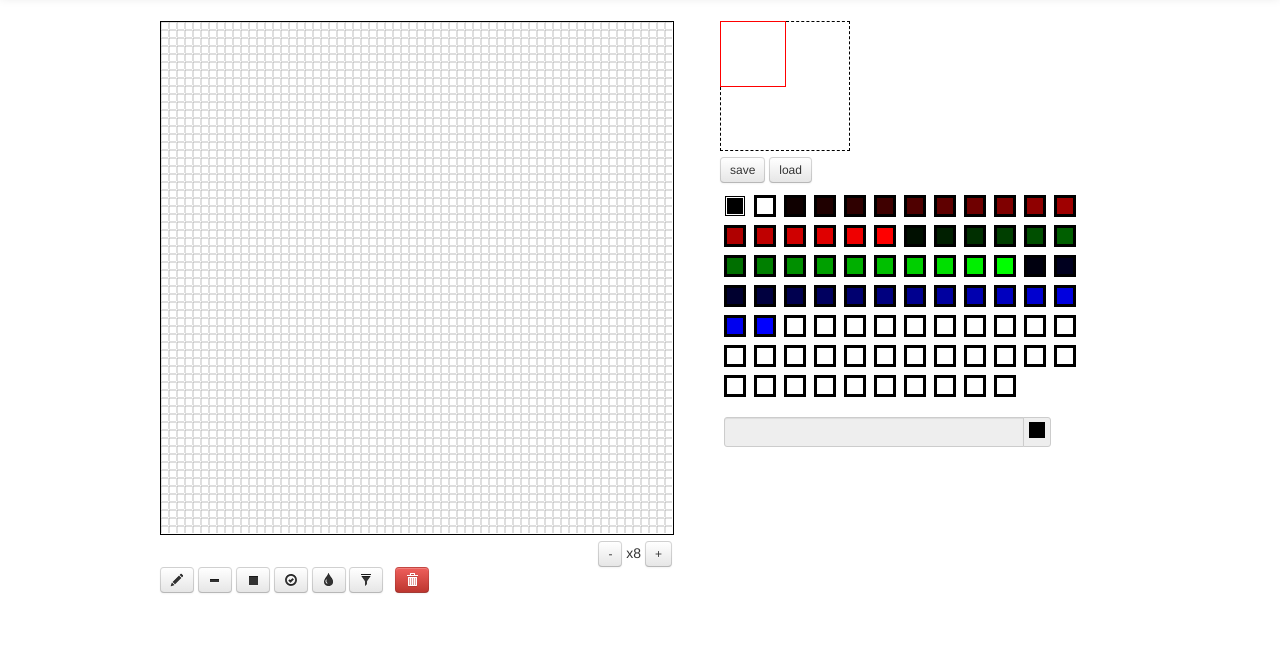
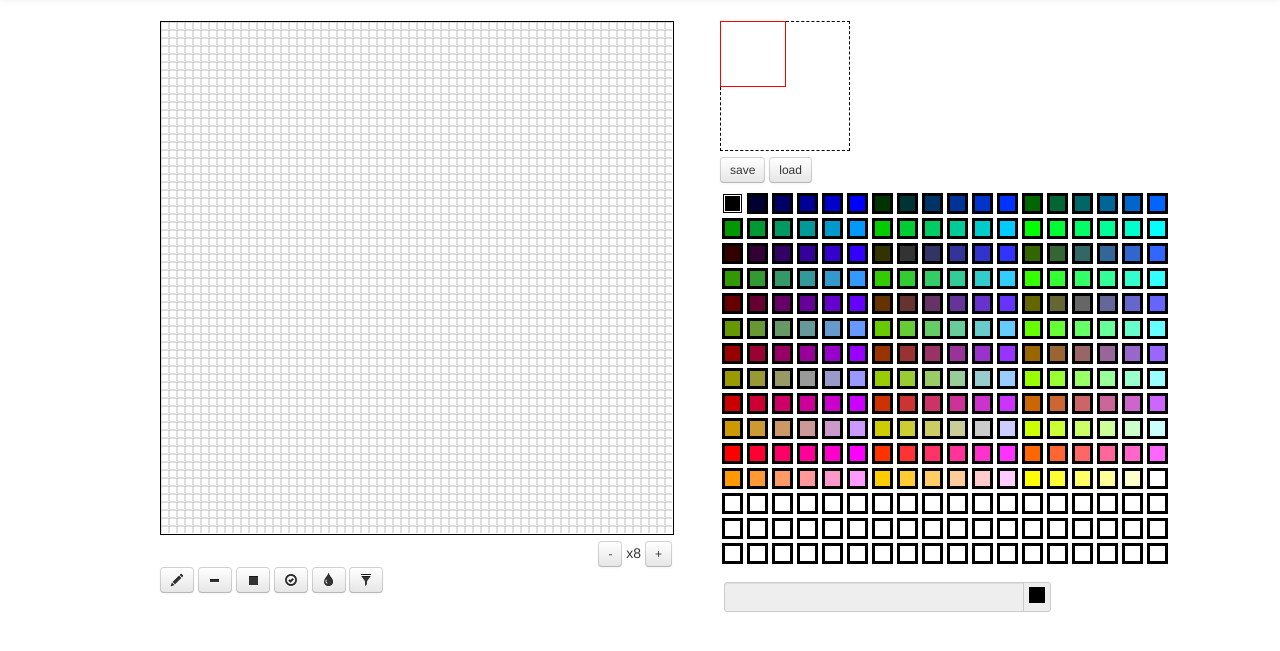
Before and after one commit to hamadu/dotshare, a plain HTML site: page index.html in a window 1280 px wide. Shown: the part 43-694 px from the top of the page. Drawn offline with Linux system fonts and the light colour scheme.

Commit message:
better palette

```diff
--- a/css/custom.css
+++ b/css/custom.css
@@ -80,9 +80,9 @@ div#picker_container {
 
 div.colorbox {
   float: left;
-  width: 16px;
-  height: 16px;
-  margin: 4px;
+  width: 15px;
+  height: 15px;
+  margin: 2px;
   border: 3px solid #000;
 }
 
--- a/index.html
+++ b/index.html
@@ -48,13 +48,12 @@
               <a name="bucket" class="btn btn-small" href="#"><i class="icon-tint"></i></a>
               <a name="spoit" class="btn btn-small" href="#"><i class="icon-filter"></i></a>
               &nbsp;
-              <a class="btn btn-small btn-danger" href="#"><i class="icon-trash icon-white"></i></a>
             </div>
           </div>
         </div>
       </div>
 
-      <div class="span5">
+      <div class="span6">
         <div id="previewcanvas_container">
           <canvas id="previewcanvas" width="128" height="128">
           </canvas>
--- a/js/painter.js
+++ b/js/painter.js
@@ -26,19 +26,21 @@ window.onload = function() {
 }
 
 var setupPalette = function() {
-  addPalette(0, 0, 0).addClass("selected");
-  addPalette(255, 255, 255);
-  for (var r = 15 ; r <= 256 ; r += 16) {
-    addPalette(r, 0, 0);
+  for (var r = 0 ; r <= 255 ; r += 51) {
+    for (var g = 0 ; g <= 255 ; g += 51) {
+      for (var b = 0 ; b <= 255 ; b += 51) {
+        if (r + g + b == 0) {
+          addPalette(r, g, b).addClass("selected");
+        } else {
+          addPalette(r, g, b);
+        }
+      }
+    }
   }
-  for (var r = 15 ; r <= 256 ; r += 16) {
-    addPalette(0, r, 0);
-  }
-  for (var r = 15 ; r <= 256 ; r += 16) {
-    addPalette(0, 0, r);
-  }
-  for (var em = 0 ; em < 32 ; em++) {
-    addPalette(255, 255, 255);
+  for (var row = 0 ; row < 3 ; row++) {
+    for (var col = 0 ; col < 18 ; col++) {
+      addPalette(255, 255, 255);
+    }
   }
 }
 
```
